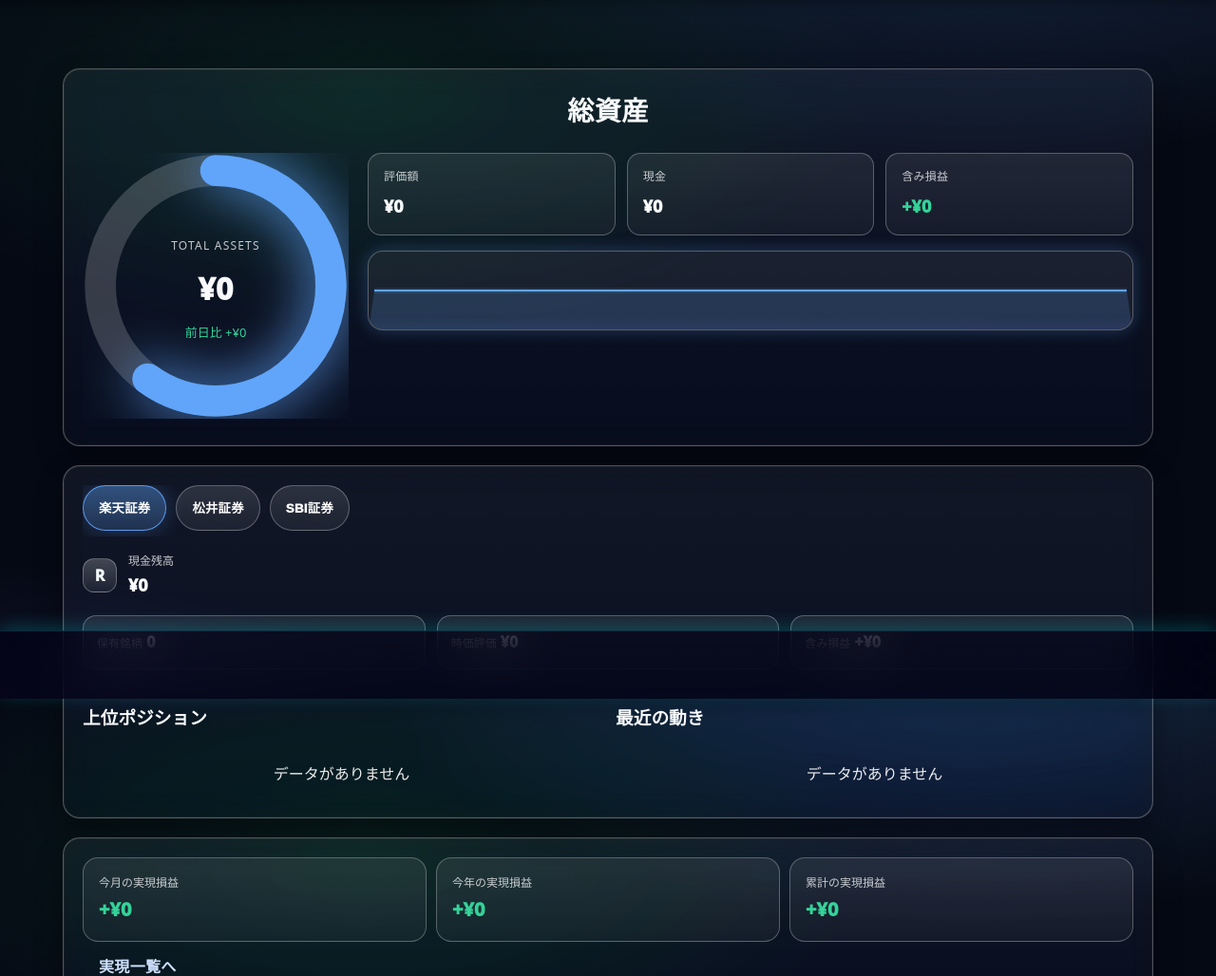
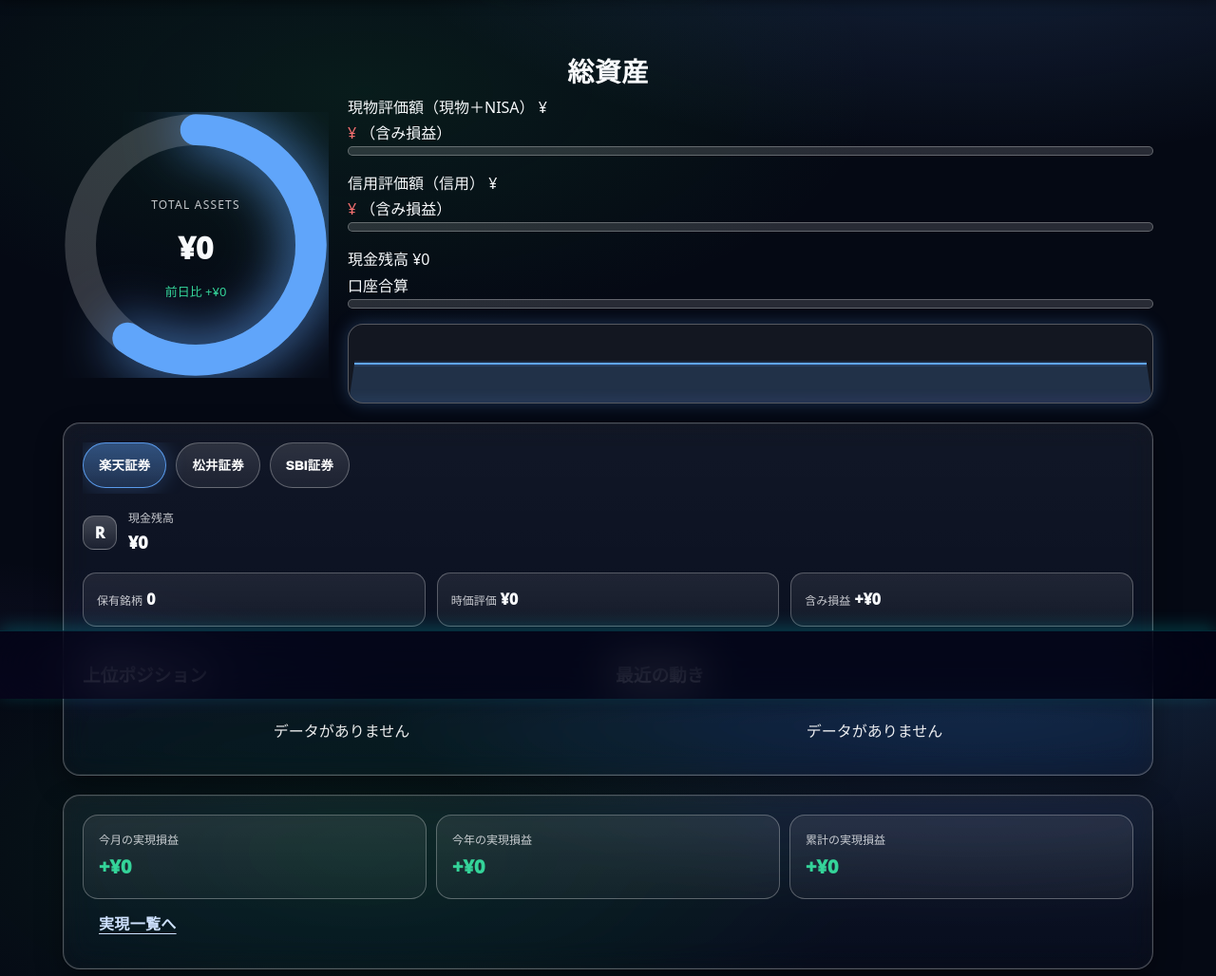
Before and after one commit to gorozooo/my_stock_portfolio, a Django app: page / in a window 1280 px wide. Shown: the part 64-1092 px from the top of the page at 95% size. Run offline with Django 5.2, Linux system fonts and the light colour scheme; the visitor is signed in with stand-in values (Sample User, id 1); data that the repository does not hold is empty; parts of the project's set-up code (start-up, migrations or seed data) failed here and were passed over.

Commit message:
main.html を更新

```diff
--- a/templates/main.html
+++ b/templates/main.html
@@ -5,6 +5,7 @@
 
 {% block extra_css %}
 <link rel="stylesheet" href="{% static 'css/main.css' %}">
+<link rel="stylesheet" href="{% static 'css/tiles.css' %}">
 {% endblock %}
 
 {% block content %}
@@ -18,23 +19,27 @@
     </ul>
   {% endif %}
 
-  <!-- ===== ヒーロー（総資産 + リング） ===== -->
-  <header class="card hero">
+  <!-- ===== HERO (タイルUI) ===== -->
+  <section class="hero-block">
     <div class="hero-head">
       <h1 class="hero-title">総資産</h1>
-    <!-- hero-actions は不要なので削除（残っててもCSSで非表示） -->
     </div>
 
     <div class="hero-grid">
-    <!-- 左：リング（任意） -->
+      <!-- 左：リング（目標 vs 現在） -->
       <div class="ring">
-      <svg class="ring-svg" data-target="{{ target_assets|default_if_none:0 }}" data-value="{{ total_assets|default_if_none:0 }}" viewBox="0 0 120 120">
-        <circle class="bg" cx="60" cy="60" r="52"/>
-        <circle class="fg" cx="60" cy="60" r="52" stroke-dasharray="0 999" stroke-dashoffset="0"/>
+        <svg class="ring-svg"
+             data-target="{{ target_assets|default_if_none:0 }}"
+             data-value="{{ total_assets|default_if_none:0 }}"
+             viewBox="0 0 120 120" aria-hidden="true">
+          <circle class="bg" cx="60" cy="60" r="52"></circle>
+          <circle class="fg" cx="60" cy="60" r="52" stroke-dasharray="0 999" stroke-dashoffset="0"></circle>
         </svg>
         <div class="ring-center">
           <div class="ring-title">Total Assets</div>
-        <div class="ring-figure">¥{{ total_assets|default_if_none:0|floatformat:0|intcomma }}</div>
+          <div class="ring-figure">
+            ¥{{ total_assets|default_if_none:0|floatformat:0|intcomma }}
+          </div>
           {% with dc=day_change|default_if_none:0 %}
           <div class="ring-sub pn {% if dc >= 0 %}pos{% else %}neg{% endif %}">
             前日比 {% if dc >= 0 %}+{% endif %}¥{{ dc|floatformat:0|intcomma }}
@@ -43,32 +48,74 @@
         </div>
       </div>
 
-    <!-- 右：要約KPI & スパークライン -->
+      <!-- 右：評価額タイル＋スパークライン -->
       <div class="hero-right">
-      <div class="kpi-row">
-        <div class="mini">
-          <span class="k">評価額</span>
-          <span class="v">¥{{ portfolio_value|default_if_none:0|floatformat:0|intcomma }}</span>
+
+        <!-- タイル：現物評価額（現物＋NISA） -->
+        <div class="tile">
+          <div class="tile-head">
+            <span class="tile-k">現物評価額（現物＋NISA）</span>
+            <span class="tile-v">
+              ¥{{ spot_market_value|default_if_none:0|floatformat:0|intcomma }}
+            </span>
           </div>
-        <div class="mini">
-          <span class="k">現金</span>
-          <span class="v">¥{{ cash_total|default_if_none:0|floatformat:0|intcomma }}</span>
+          <div class="tile-sub">
+            {% with u=spot_unrealized_pl|default_if_none:0 %}
+              <span class="pn {% if u >= 0 %}pos{% else %}neg{% endif %}">
+                {% if u >= 0 %}+{% endif %}¥{{ u|floatformat:0|intcomma }}
+              </span>
+              <span class="muted">（含み損益）</span>
+            {% endwith %}
           </div>
-        <div class="mini">
-          {% with upl=unrealized_pl|default_if_none:0 %}
-          <span class="k">含み損益</span>
-          <span class="v pn {% if upl >= 0 %}pos{% else %}neg{% endif %}">
-            {% if upl >= 0 %}+{% endif %}¥{{ upl|floatformat:0|intcomma }}
-          </span>
-          {% endwith %}
+          <div class="g-bar">
+            <span data-ratio data-num="{{ spot_market_value|default_if_none:0 }}"
+                  data-den="{{ total_assets|default_if_none:0 }}"></span>
           </div>
         </div>
 
-      <!-- ここが「総資産の一番下」＝スパークライン（資産推移） -->
-      <div class="sparkline" id="assetSpark" data-points="{{ asset_history_csv|default_if_none:'' }}"></div>
+        <!-- タイル：信用評価額（信用のみ） -->
+        <div class="tile">
+          <div class="tile-head">
+            <span class="tile-k">信用評価額（信用）</span>
+            <span class="tile-v">
+              ¥{{ margin_market_value|default_if_none:0|floatformat:0|intcomma }}
+            </span>
+          </div>
+          <div class="tile-sub">
+            {% with u=margin_unrealized_pl|default_if_none:0 %}
+              <span class="pn {% if u >= 0 %}pos{% else %}neg{% endif %}">
+                {% if u >= 0 %}+{% endif %}¥{{ u|floatformat:0|intcomma }}
+              </span>
+              <span class="muted">（含み損益）</span>
+            {% endwith %}
+          </div>
+          <div class="g-bar">
+            <span data-ratio data-num="{{ margin_market_value|default_if_none:0 }}"
+                  data-den="{{ total_assets|default_if_none:0 }}"></span>
           </div>
         </div>
-</header>
+
+        <!-- タイル：現金 -->
+        <div class="tile">
+          <div class="tile-head">
+            <span class="tile-k">現金残高</span>
+            <span class="tile-v">
+              ¥{{ cash_total|default_if_none:0|floatformat:0|intcomma }}
+            </span>
+          </div>
+          <div class="tile-sub muted">口座合算</div>
+          <div class="g-bar">
+            <span data-ratio data-num="{{ cash_total|default_if_none:0 }}"
+                  data-den="{{ total_assets|default_if_none:0 }}"></span>
+          </div>
+        </div>
+
+        <!-- 資産推移（データ無ければJSで非表示） -->
+        <div class="sparkline" id="assetSpark"
+             data-points="{{ asset_history_csv|default_if_none:'' }}"></div>
+      </div>
+    </div>
+  </section>
 
   <!-- ===== ブローカー別（タブ切替） ===== -->
   <section class="brokers card">
```
Lines whose indentation alone changed are shown as unchanged.
